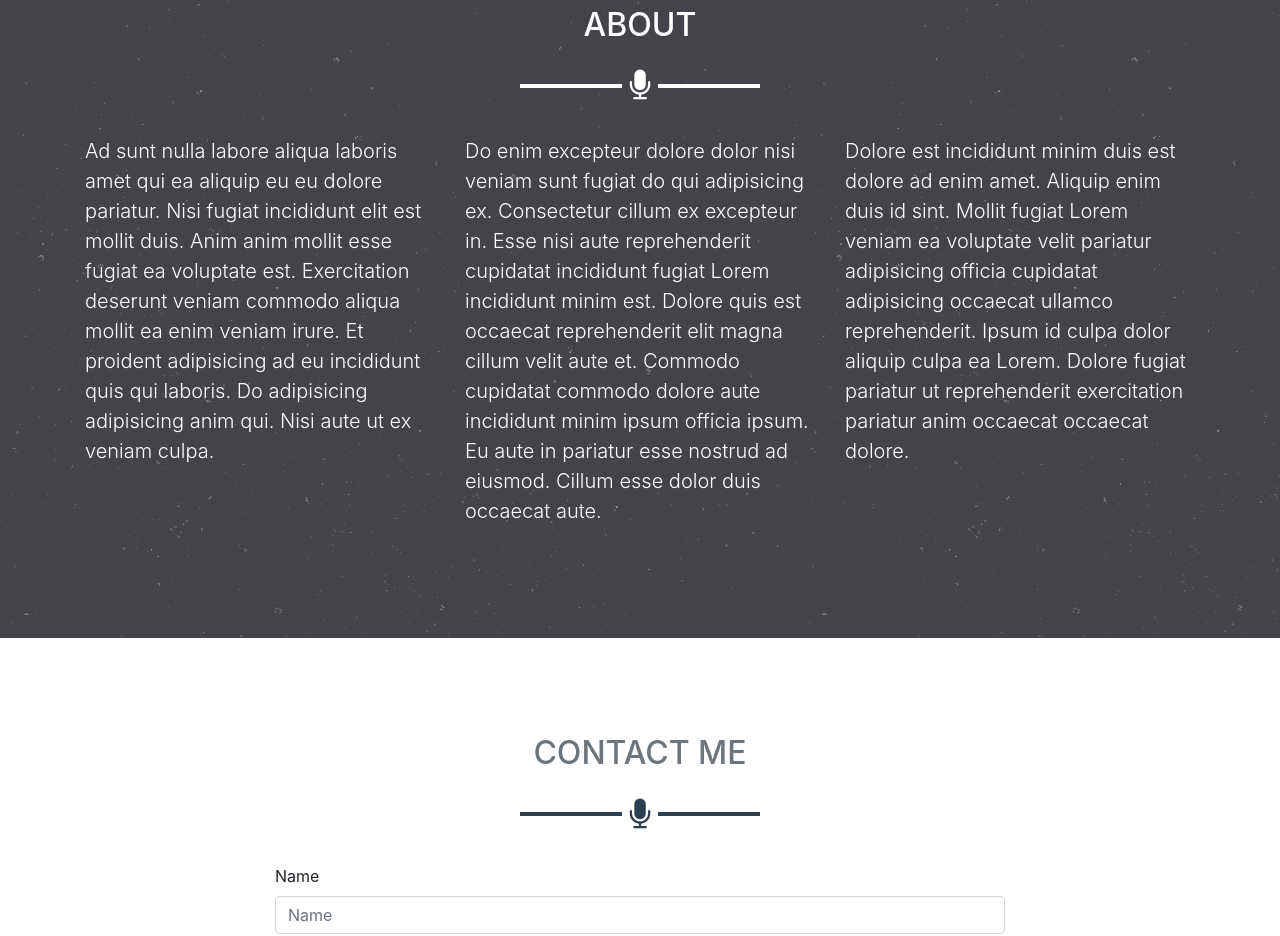
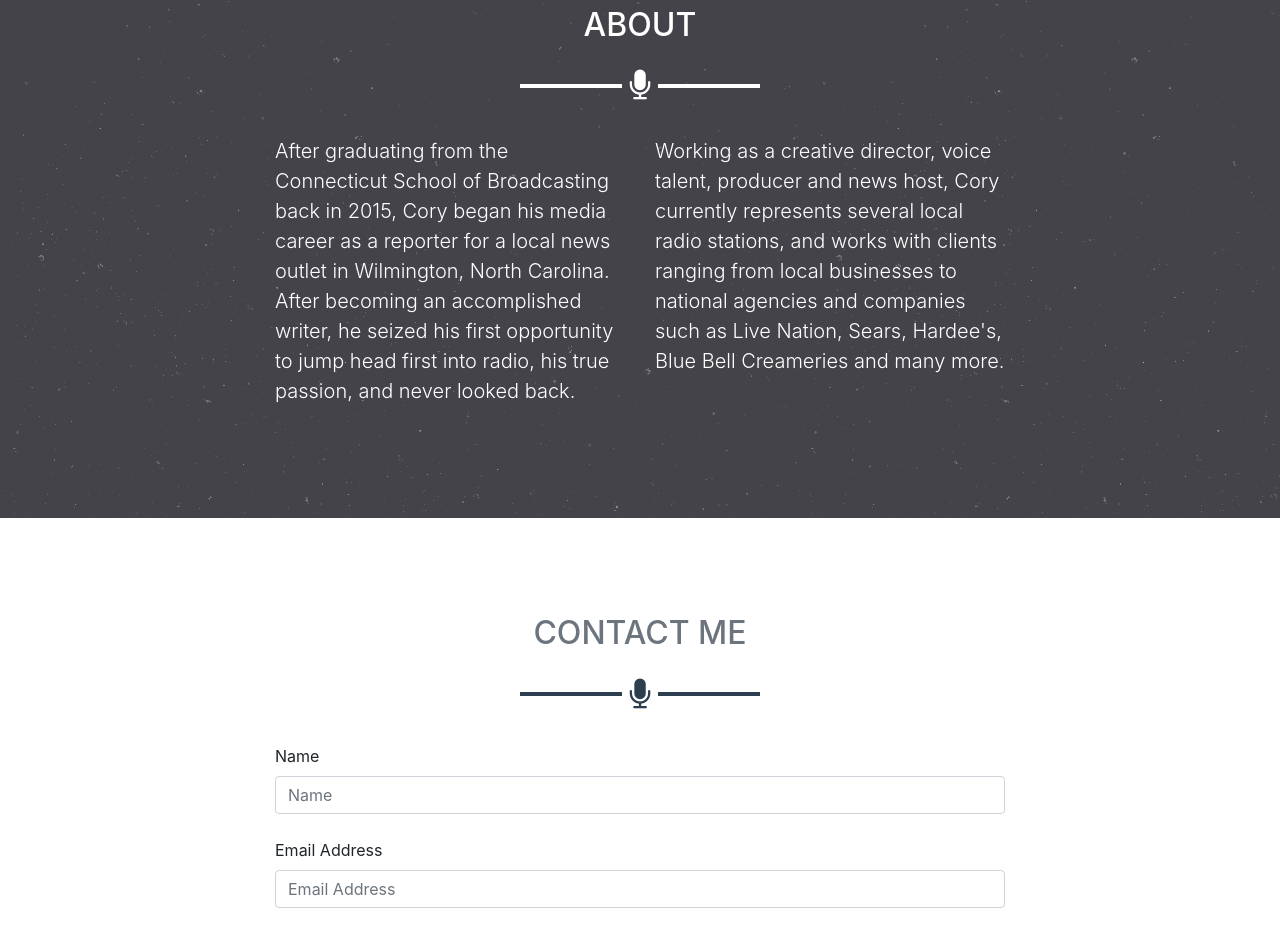
Before and after one commit to Gnarwall19/theCoryMannion, a website: page views/index.html in a window 1280 px wide. Shown: the part 2032-2968 px from the top of the page. Drawn offline with nearby package versions, Linux system fonts and the light colour scheme.

Commit message:
update about section

```diff
--- a/views/index.html
+++ b/views/index.html
@@ -122,22 +122,15 @@
       <hr class="star-light mb-5">
       <div class="row">
         <div class="col-lg-4 ml-auto">
-          <p class="lead">Ad sunt nulla labore aliqua laboris amet qui ea aliquip eu eu dolore pariatur. Nisi fugiat incididunt elit est
-            mollit duis. Anim anim mollit esse fugiat ea voluptate est. Exercitation deserunt veniam commodo aliqua mollit
-            ea enim veniam irure. Et proident adipisicing ad eu incididunt quis qui laboris. Do adipisicing adipisicing anim
-            qui. Nisi aute ut ex veniam culpa.</p>
+          <p class="lead">After graduating from the Connecticut School of Broadcasting back in 2015, Cory began his media career as a reporter
+            for a local news outlet in Wilmington, North Carolina. After becoming an accomplished writer, he seized his first
+            opportunity to jump head first into radio, his true passion, and never looked back.</p>
         </div>
+
         <div class="col-lg-4 mr-auto">
-          <p class="lead">Do enim excepteur dolore dolor nisi veniam sunt fugiat do qui adipisicing ex. Consectetur cillum ex excepteur in.
-            Esse nisi aute reprehenderit cupidatat incididunt fugiat Lorem incididunt minim est. Dolore quis est occaecat
-            reprehenderit elit magna cillum velit aute et. Commodo cupidatat commodo dolore aute incididunt minim ipsum officia
-            ipsum. Eu aute in pariatur esse nostrud ad eiusmod. Cillum esse dolor duis occaecat aute. </p>
-        </div>
-        <div class="col-lg-4 mr-auto">
-          <p class="lead">Dolore est incididunt minim duis est dolore ad enim amet. Aliquip enim duis id sint. Mollit fugiat Lorem veniam
-            ea voluptate velit pariatur adipisicing officia cupidatat adipisicing occaecat ullamco reprehenderit. Ipsum id
-            culpa dolor aliquip culpa ea Lorem. Dolore fugiat pariatur ut reprehenderit exercitation pariatur anim occaecat
-            occaecat dolore.</p>
+          <p class="lead">Working as a creative director, voice talent, producer and news host, Cory currently represents several local radio
+            stations, and works with clients ranging from local businesses to national agencies and companies such as Live
+            Nation, Sears, Hardee's, Blue Bell Creameries and many more.</p>
         </div>
       </div>
     </div>
```
